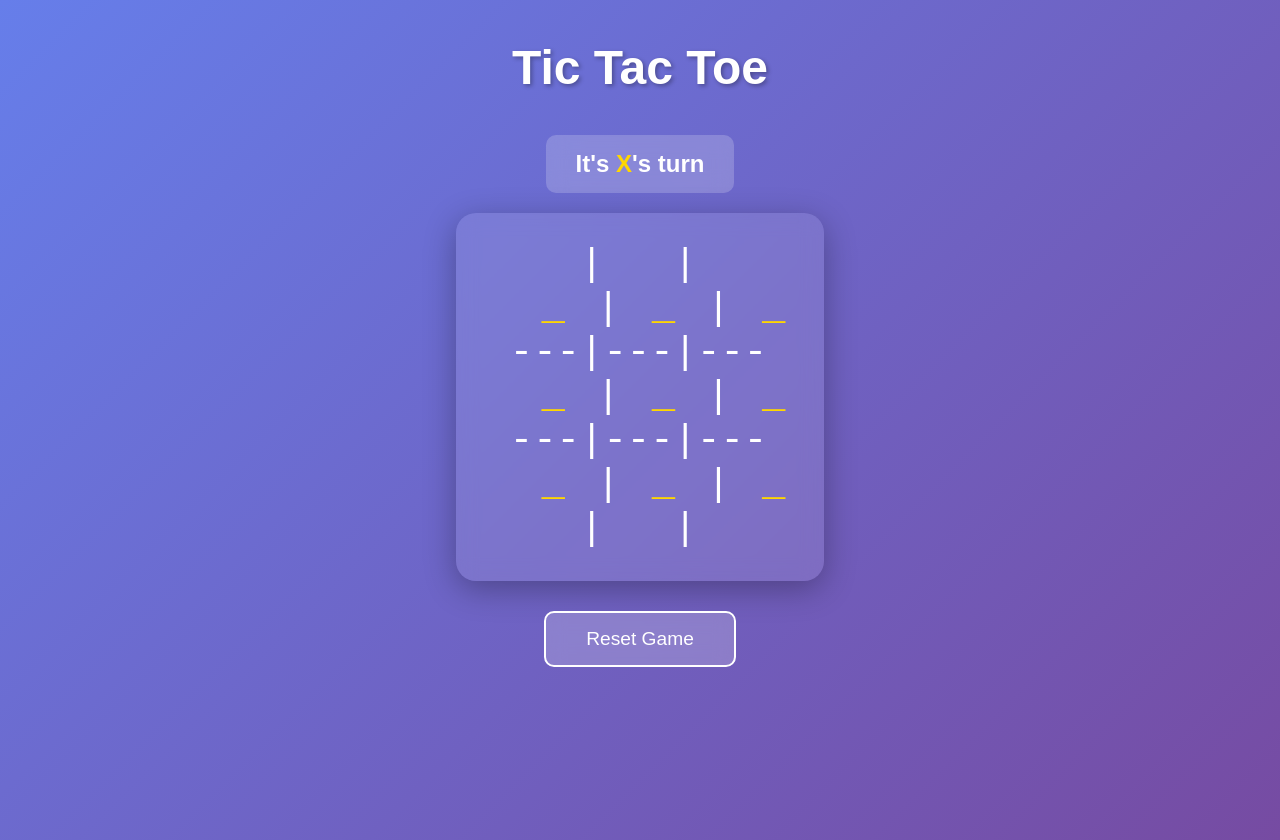
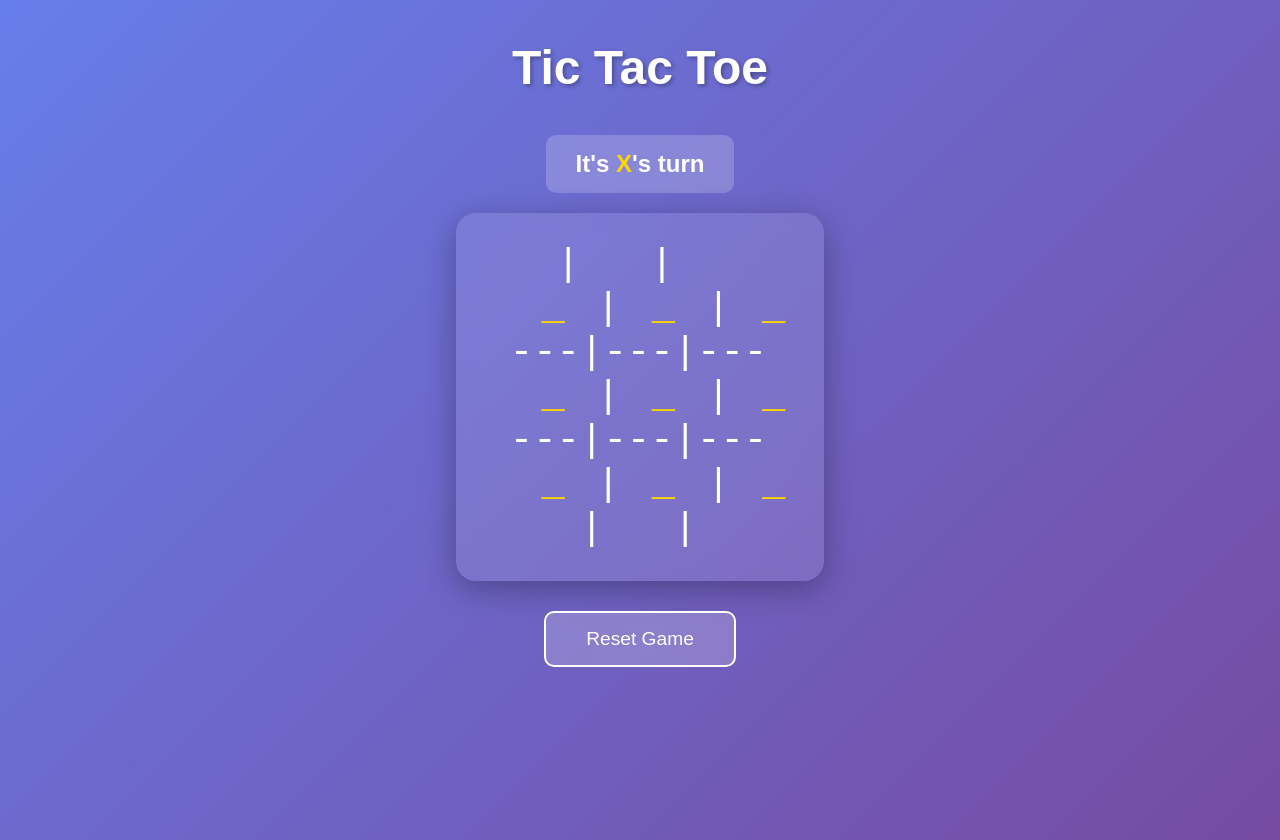
Before and after one commit to okaintura/tic-tac-toe, a plain HTML site: page index.html in a window 1280 px wide. Drawn offline with Linux system fonts and the light colour scheme.

Commit message:
Improve board display by adjusting spacing for better readability
Adjusted spacing in the HTML board rendering to ensure consistent and clear display of game elements.

Replit-Commit-Author: Agent
Replit-Commit-Session-Id: 477010e2-e6e9-49ed-a865-a6fa00bced7a
Replit-Commit-Checkpoint-Type: full_checkpoint
Replit-Commit-Event-Id: 01cffd17-a015-4087-9411-48f86a8ad180
Replit-Commit-Screenshot-Url: https://storage.googleapis.com/screenshot-production-us-central1/feab63d5-4ece-4546-a10a-2eff25e2298d/477010e2-e6e9-49ed-a865-a6fa00bced7a/SIZLOjg

```diff
--- a/index.html
+++ b/index.html
@@ -10,7 +10,7 @@
     <h1>Tic Tac Toe</h1>
     <h5>It's <span id="turn">X</span>'s turn</h5>
     <div class="board" style="font-size:39px;font-family: monospace;">
-      <a>&nbsp;&nbsp;&nbsp;&nbsp;|&nbsp;&nbsp;&nbsp;|&nbsp;&nbsp;&nbsp;</a><br>
+      <a>&nbsp;&nbsp;&nbsp;|&nbsp;&nbsp;&nbsp;|&nbsp;&nbsp;&nbsp;</a><br>
       <a>&nbsp;</a>
       <a id="0" onclick="clicked(0)">_</a> | <a id="1" onclick="clicked(1)">_</a> | <a id="2" onclick="clicked(2)">_</a><br>
       <a>&nbsp;---|---|---</a><br>&nbsp;
```
